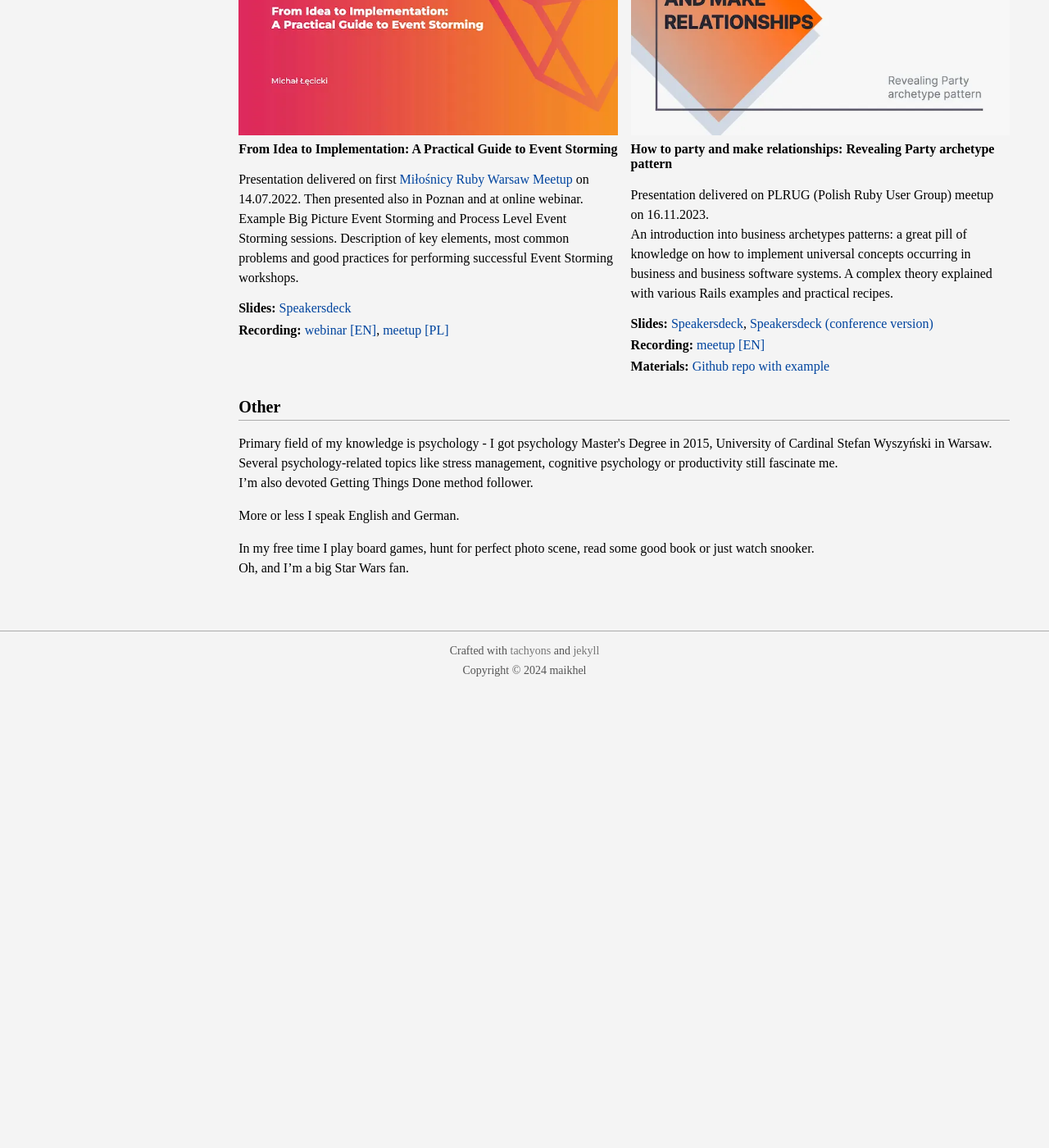
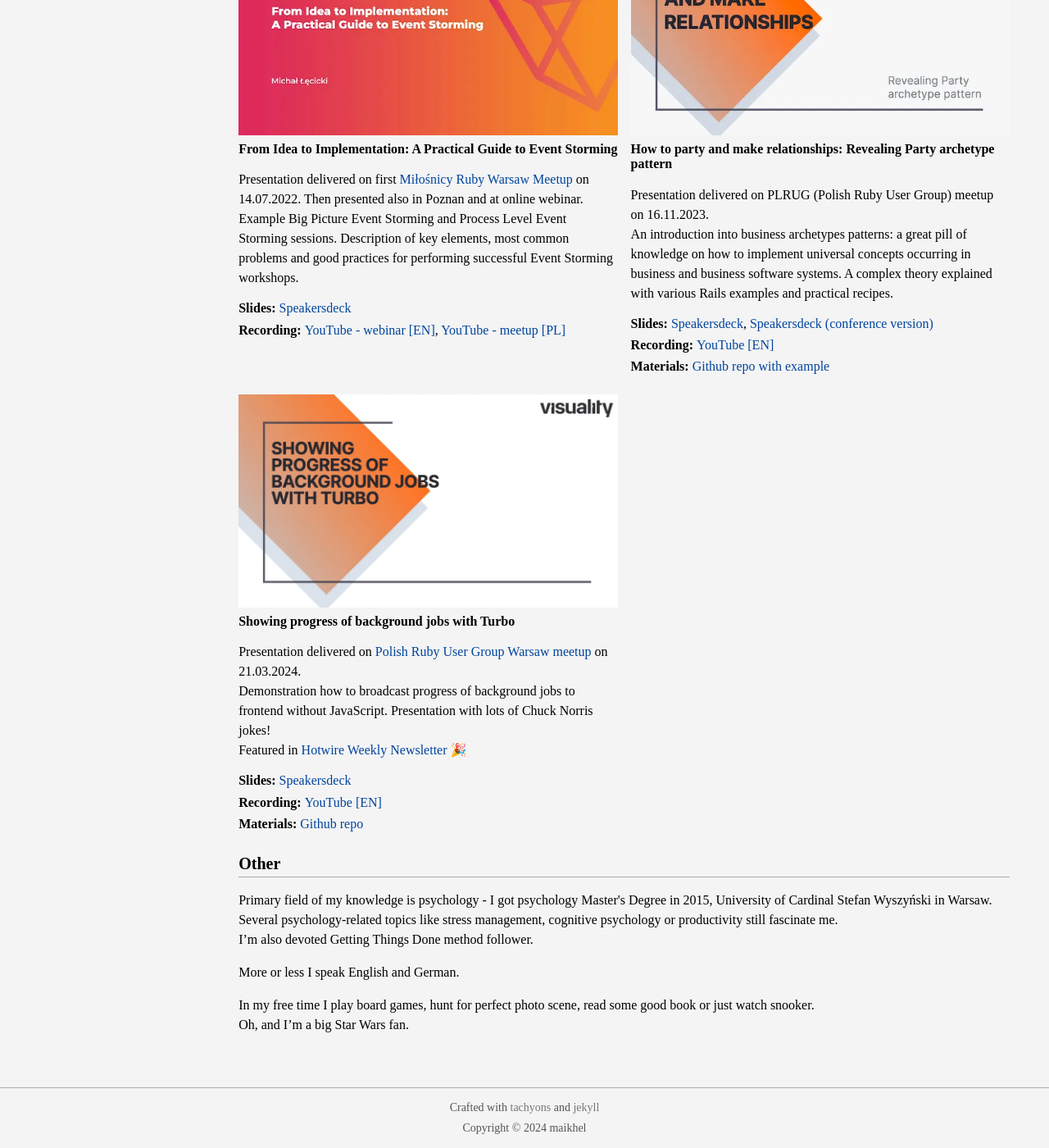
Before and after one commit to maikhel/maikhel.github.io, a Jekyll site: the page built from about.html, in a window 1280 px wide and 1400 px high, scrolled down 758 px. Shown: the whole window at 82% size. Built offline with Jekyll 4.4.1, drawn with Linux system fonts in a browser that asks for light colours; before the commit the page ends 1600 px from its top, so only the background shows below that.

Commit message:
Add info about Progress with Turbo presentation

```diff
--- a/about.html
+++ b/about.html
@@ -33,7 +33,7 @@ title: About me
 
   <p class="lh-copy">
     In addition to
-    <a href="https://www.visuality.pl/posts?author=michal-lecicki" class="link dark-blue dark--gold dim" title="Blog Posts"> blog posts</a>,
+    <a href="https://www.visuality.pl/posts?author=Micha%C5%82+%C5%81%C4%99cicki" class="link dark-blue dark--gold dim" title="Blog Posts"> blog posts</a>,
     from time to time I make lightning talks and presentations:
   </p>
 
@@ -60,8 +60,8 @@ title: About me
         </li>
         <li class="pb2">
           <strong>Recording: </strong>
-          <a href="https://www.youtube.com/watch?v=JTjHMQh-6jw" target="_blank" title="How to party and make relationships: Revealing Party archetype pattern" class="link dark-blue dark--gold dim">webinar [EN]</a>,
-          <a href="https://www.youtube.com/watch?v=i6AhAnckoNI" target="_blank" title="How to party and make relationships: Revealing Party archetype pattern" class="link dark-blue dark--gold dim">meetup [PL]</a>
+          <a href="https://www.youtube.com/watch?v=JTjHMQh-6jw" target="_blank" title="How to party and make relationships: Revealing Party archetype pattern" class="link dark-blue dark--gold dim">YouTube - webinar [EN]</a>,
+          <a href="https://www.youtube.com/watch?v=i6AhAnckoNI" target="_blank" title="How to party and make relationships: Revealing Party archetype pattern" class="link dark-blue dark--gold dim">YouTube - meetup [PL]</a>
         </li>
       </ul>
       </p>
@@ -81,11 +81,35 @@ title: About me
         </li>
         <li class="pb2">
           <strong>Recording: </strong>
-          <a href="https://www.youtube.com/watch?v=ZkvKVbwd2Z8" target="_blank" title="How to party and make relationships: Revealing Party archetype pattern" class="link dark-blue dark--gold dim">meetup [EN]</a>
+          <a href="https://www.youtube.com/watch?v=ZkvKVbwd2Z8" target="_blank" title="How to party and make relationships: Revealing Party archetype pattern" class="link dark-blue dark--gold dim">YouTube [EN]</a>
         </li>
         <li>
           <strong>Materials: </strong>
           <a href="https://github.com/maikhel/business-archetypes" target="_blank" title="How to party and make relationships: Revealing Party archetype pattern" class="link dark-blue dark--gold dim">Github repo with example</a>
+        </li>
+      </ul>
+      </p>
+    </div>
+    <div class="fl w-100 w-100-m w-50-ns pr2-ns">
+      <img src="images/turbo_progress_presentation_slide.webp" class="db pv2" alt="Event storming slide image" loading="lazy">
+      <strong> Showing progress of background jobs with Turbo</strong>
+      <p class="lh-copy">
+        Presentation delivered on <a href="https://www.meetup.com/polishrubyusergroup/events/299748352/" target="_blank" title="Polish Ruby User Group Warsaw Meetup" class="link dark-blue dark--gold dim">Polish Ruby User Group Warsaw meetup</a> on 21.03.2024.</br>
+        Demonstration how to broadcast progress of background jobs to frontend without JavaScript.
+        Presentation with lots of Chuck Norris jokes!</br>
+        Featured in <a href="https://hotwireweekly.com/archive/week-14-show-background-jobs-progress-with-turbo/" target="_blank" title="Hotwire Weekly" class="link dark-blue dark--gold dim">Hotwire Weekly Newsletter</a> 🎉
+      <ul class="list pl0">
+        <li class="pb2">
+          <strong>Slides: </strong>
+          <a href="https://speakerdeck.com/maikhel/showing-progress-of-background-jobs-with-turbo" target="_blank" title="Showing progress of background jobs with Turbo" class="link dark-blue dark--gold dim">Speakersdeck</a>
+        </li>
+        <li class="pb2">
+          <strong>Recording: </strong>
+          <a href="https://www.youtube.com/watch?v=t5GN2mMX3Fs" target="_blank" title="Showing progress of background jobs with Turbo" class="link dark-blue dark--gold dim">YouTube [EN]</a>
+        </li>
+        <li>
+          <strong>Materials: </strong>
+          <a href="https://github.com/maikhel/hotwire-jokes" target="_blank" title="Showing progress of background jobs with Turbo" class="link dark-blue dark--gold dim">Github repo</a>
         </li>
       </ul>
       </p>
```
Also changed, not shown: images/turbo_progress_presentation_slide.webp (added).
